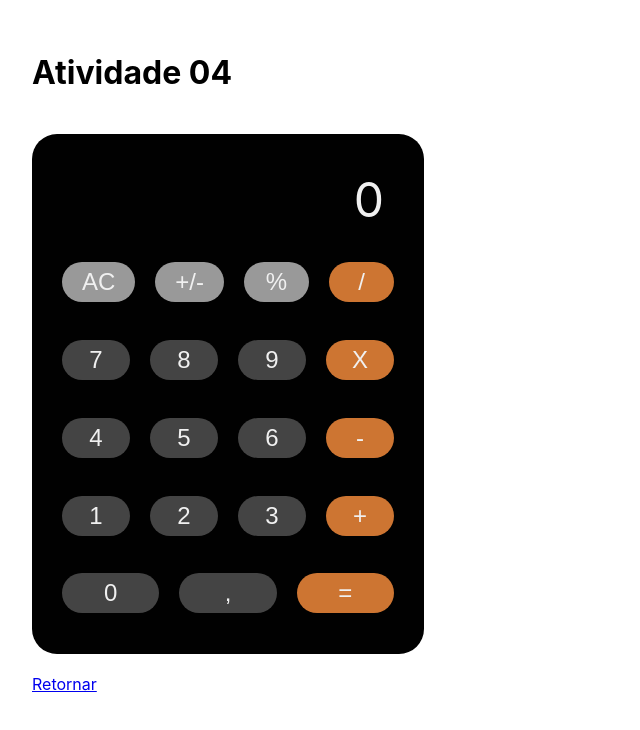
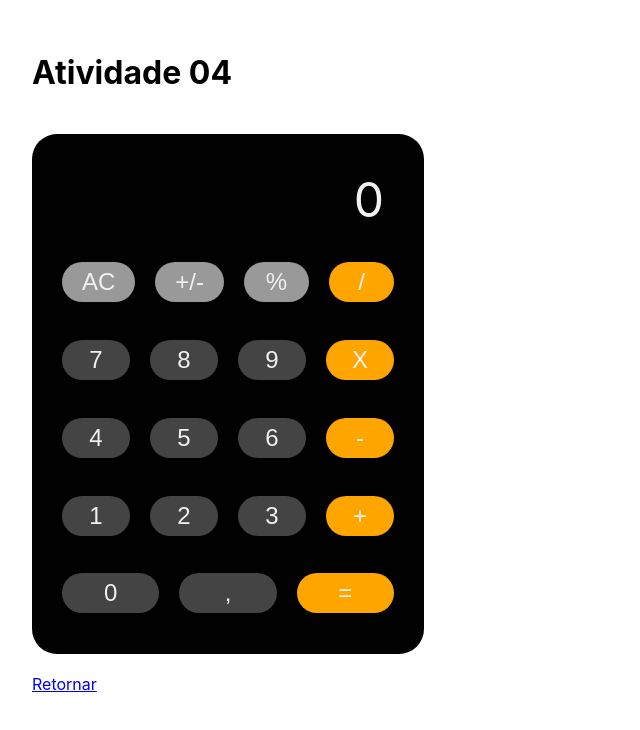
Before and after one commit to GabySouzags/meu-app, a React (Create React App) app: page /Atv04 in a window 1280 px wide. Shown: the top 730 px of the page, without its empty margins (0-640 px from the left). Built offline with nearby package versions, Linux system fonts and the light colour scheme.

Commit message:
alterando a cor

```diff
--- a/src/Calculadora.css
+++ b/src/Calculadora.css
@@ -40,7 +40,7 @@
     display: flex;
     justify-content: center;
     align-items: center;
-    border-radius: 60px;
+    border-radius: 80px;
 
     color: #f0f0f0;
     font-size: 1.5rem;
@@ -53,7 +53,7 @@
   }
 
   .button-operation{
-    background-color: rgb(205, 117, 50) !important;
+    background-color: rgb(255, 165, 0) !important;
   }
 
   .button-large {
```
